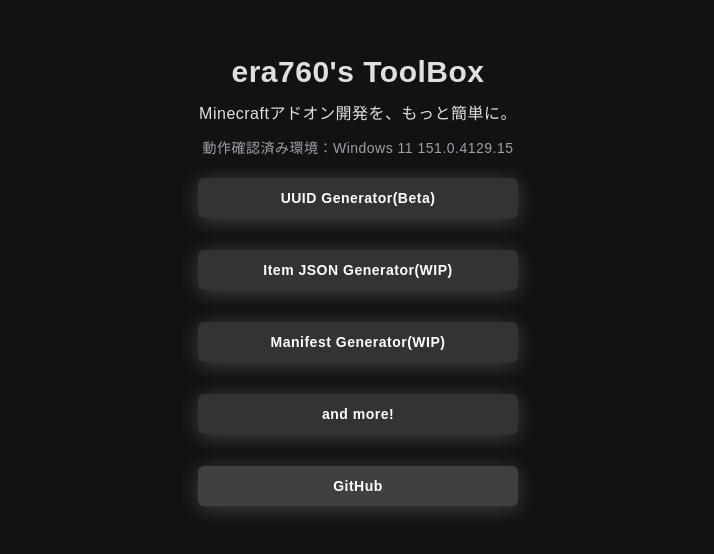
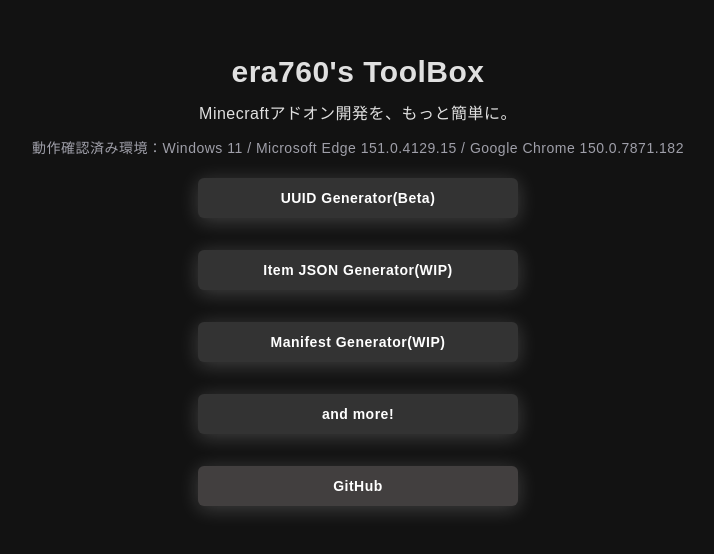
Before and after one commit to era760/era760-toolbox, a Vue app: page / in a window 1280 px wide. Shown: the part 120-674 px from the top of the page, without its empty margins (282-996 px from the left). Built offline with nearby package versions, Linux system fonts and the light colour scheme.

Commit message:
chore: Home.vueの誤字修正とREADME.mdに動作確認済み環境の追加

```diff
--- a/src/pages/Home.vue
+++ b/src/pages/Home.vue
@@ -10,7 +10,9 @@
   <div class="flex flex-col items-center gap-3">
     <h1 class="text-3xl font-bold">era760's ToolBox</h1>
     <p class="font-medium">Minecraftアドオン開発を、もっと簡単に。</p>
-    <p class="font-medium text-sm text-zinc-400">動作確認済み環境：Windows 11 151.0.4129.15</p>
+    <p class="font-medium text-sm text-zinc-400">
+      動作確認済み環境：Windows 11 / Microsoft Edge 151.0.4129.15 / Google Chrome 150.0.7871.182
+    </p>
 
     <div class="flex flex-col gap-8 mt-2">
       <RouterLink to="/uuid" class="w-80">
```
Also changed, not shown: 1 other file (tests, documents, lock files or other folders).
